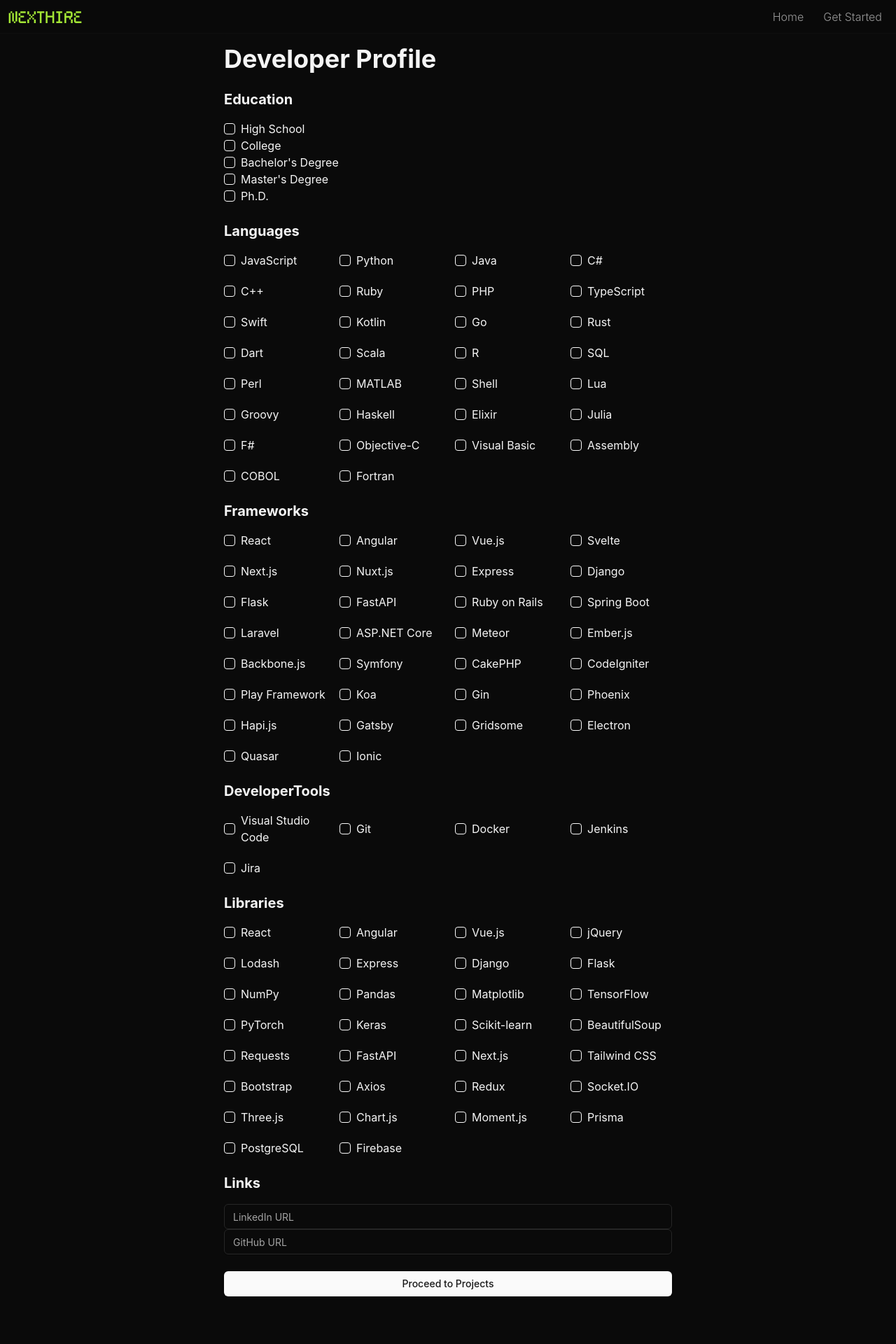
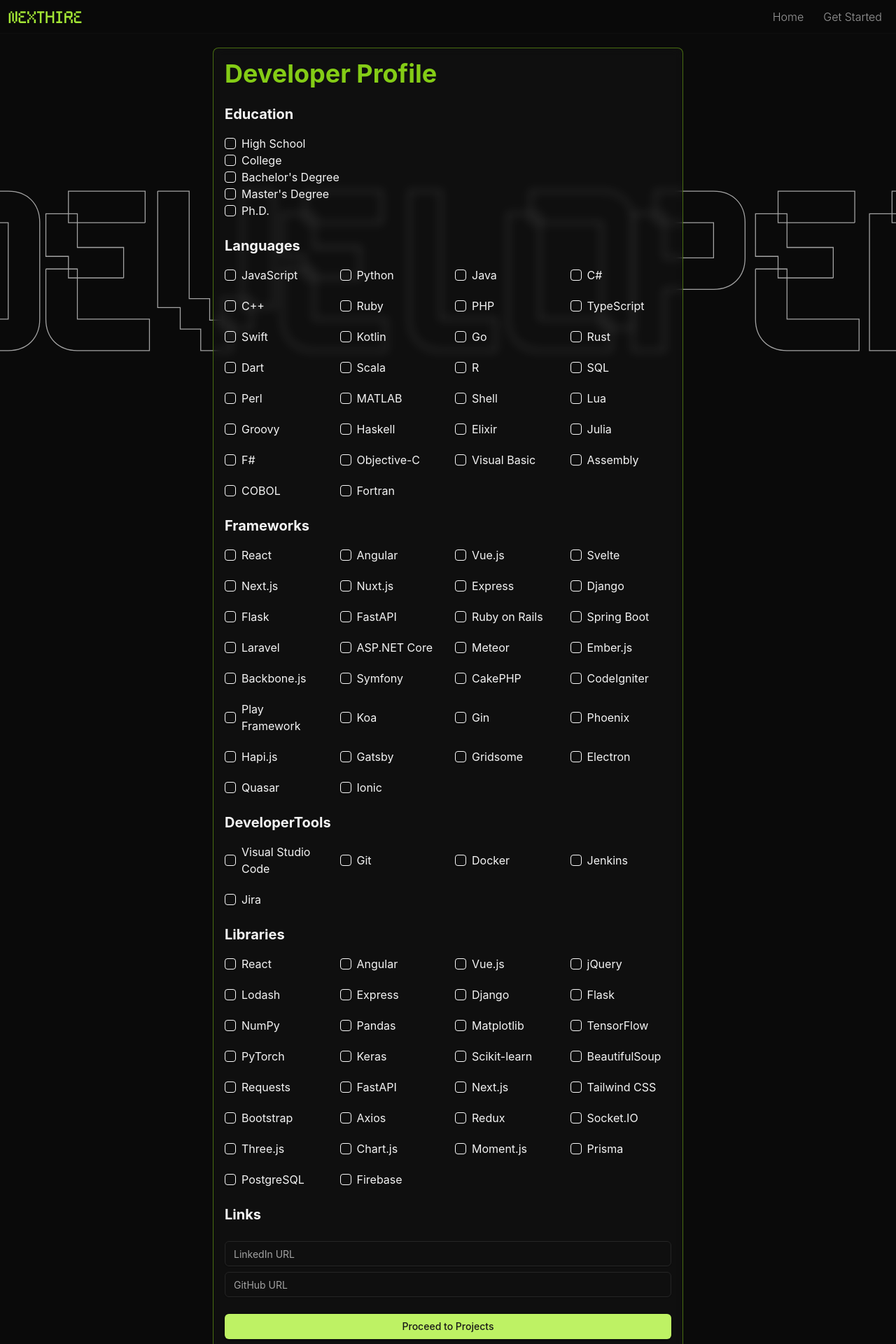
Before and after one commit to arkoroy05/NextHire, a React (Vite) app in the folder frontend/: page /form in a window 1280 px wide. Shown: the top 1920 px of the page at 70% size. Before the commit the page ends 1868 px from the top, so only its background shows below. Built offline with nearby package versions, Linux system fonts and the light colour scheme; a web font is replaced by a local one.

Commit message:
Changed Frontend

```diff
--- a/frontend/src/pages/Form.tsx
+++ b/frontend/src/pages/Form.tsx
@@ -5,6 +5,8 @@
 import { Checkbox } from "@/components/ui/checkbox";
 import { useNavigate } from "react-router-dom";
 import axios from "axios";
+import { TextHoverEffect } from "@/components/ui/text-hover-effect";
+
 
 type Education = {
   level: string;
@@ -185,8 +187,9 @@
   };
 
   return (
-    <div className="container mx-auto p-4 max-w-2xl">
-      <h1 className="text-4xl font-bold mb-6">Developer Profile</h1>
+    <div className="flex justify-center">
+      <div className="container mx-auto p-4 max-w-2xl border bg-neutral-900/40 backdrop-blur-[0.4rem] z-50 border-lime-500/50 rounded-lg m-5">
+        <h1 className="text-4xl font-bold mb-6 text-lime-500">Developer Profile</h1>
         <form onSubmit={handleSubmit} className="space-y-6">
           <div>
             <div className="text-xl font-bold mb-4">Education</div>
@@ -220,7 +223,6 @@
             ))}
             {errorMessages.education && <div className="text-red-500 text-sm">{errorMessages.education}</div>}
           </div>
-
           {["languages", "frameworks", "developerTools", "libraries"].map((field) => (
             <div key={field}>
               <div className="text-xl font-bold mb-4">
@@ -248,8 +250,7 @@
               {errorMessages[field] && <div className="text-red-500 text-sm">{errorMessages[field]}</div>}
             </div>
           ))}
-
-        <div>
+          <div className="flex flex-col gap-2">
             <div className="text-xl font-bold mb-4">Links</div>
             <Input
               placeholder="LinkedIn URL"
@@ -270,11 +271,14 @@
               <div className="text-red-500 text-sm">{errorMessages.githubUrl}</div>
             )}
           </div>
-
-        <Button type="submit" className="w-full">
+          <Button type="submit" className="w-full bg-lime-300">
             Proceed to Projects
           </Button>
         </form>
       </div>
+                          <div className="absolute bottom-0 left-0 z-10 h-full w-full origin-center opacity-70">
+                          <TextHoverEffect text="DEVELOPER" />
+                        </div>
+    </div>
   );
 }
--- a/frontend/src/pages/Projects.tsx
+++ b/frontend/src/pages/Projects.tsx
@@ -5,6 +5,7 @@
 import { Card, CardContent, CardHeader, CardTitle } from "@/components/ui/card";
 import { useNavigate } from 'react-router-dom';
 import axios from 'axios';
+import { TextHoverEffect } from '@/components/ui/text-hover-effect';
 
 interface Project {
   id: number;
@@ -84,36 +85,34 @@
   };
 
   return (
-    <div className="container mx-auto p-4">
+    <div className="flex justify-center">
+      <div className="absolute container mx-auto p-4 border bg-neutral-900/40 backdrop-blur-[0.4rem] z-50 border-lime-500/50 rounded-lg m-5">
         <header className="flex justify-between items-center mb-6">
-        <h1 className="text-2xl font-bold">Projects</h1>
+          <h1 className="text-4xl font-bold text-lime-500">Projects</h1>
           <Button
             type="submit"
             onClick={handleSubmit}
-          className="bg-amber-200"
+            className="bg-lime-300"
             disabled={isSubmitting}
           >
             {isSubmitting ? 'Submitting...' : 'Proceed to view templates'}
           </Button>
         </header>
-
         {error && (
           <div className="mb-4 p-3 text-red-500 bg-red-100 rounded-md">
             {error}
           </div>
         )}
-
         <Button
-        className='mb-10 bg-amber-200'
+          className='mb-10 bg-lime-300'
           onClick={addProject}
           disabled={isSubmitting}
         >
           <Plus className="mr-2 h-4 w-4" /> Add Project
         </Button>
-
         <div className="grid gap-6 md:grid-cols-2 lg:grid-cols-3">
           {projects.map(project => (
-          <Card key={project.id} className="w-full text-amber-200">
+            <Card key={project.id} className="w-full text-lime-500">
               <CardHeader className="flex flex-row items-center justify-between space-y-0 pb-2">
                 {editingId === project.id ? (
                   <Input
@@ -171,8 +170,8 @@
           <textarea
             value={project.description}
             onChange={(e) => updateProject(project.id, { description: e.target.value })}
-          placeholder="Explain what the project is about in short"
-          className="w-full border rounded-md p-2 bg-black"
+            placeholder="Explain the project"
+            className="w-full border rounded-md p-2 bg-neutral-950"
             rows={4}
             disabled={isSubmitting}
           />
@@ -182,9 +181,12 @@
       </div>
         </div>
       </CardContent>
-
             </Card>
           ))}
+        </div>
+      </div>
+                          <div className="absolute bottom-0 left-0 z-10 h-full w-full origin-center opacity-70">
+                          <TextHoverEffect text="PROJECTS" />
                         </div>
     </div>
   );
--- a/frontend/src/pages/UserPage.tsx
+++ b/frontend/src/pages/UserPage.tsx
@@ -3,6 +3,7 @@
 import { Input } from '@/components/ui/input';
 import { Label } from '@/components/ui/label';
 import { useNavigate } from 'react-router-dom';
+import { TextHoverEffect } from "@/components/ui/text-hover-effect";
 import axios from 'axios';
 
 const userInitialData = {
@@ -115,8 +116,9 @@
   };
 
   return (
-    <div className="container mx-auto p-4 max-w-md">
-      <h1 className="text-3xl font-bold mb-6">User Details</h1>
+    <div className="flex ih-full justify-center">
+      <div className="absolute container mx-auto p-4 max-w-md border bg-neutral-900/40 backdrop-blur-[0.4rem] z-50 border-lime-500/50 rounded-lg m-5">
+        <h1 className="text-4xl font-bold mb-6 text-lime-500">User Details</h1>
         <form onSubmit={handleSubmit} className="space-y-6">
           <div>
             <Label htmlFor="name">Name</Label>
@@ -128,7 +130,6 @@
             />
             {errors.name && <p className="text-red-500 text-sm">{errors.name}</p>}
           </div>
-
           <div>
             <Label htmlFor="phoneNumber">Phone Number</Label>
             <Input
@@ -139,7 +140,6 @@
             />
             {errors.phoneNumber && <p className="text-red-500 text-sm">{errors.phoneNumber}</p>}
           </div>
-
           <div>
             <Label htmlFor="email">Email</Label>
             <Input
@@ -150,7 +150,6 @@
             />
             {errors.email && <p className="text-red-500 text-sm">{errors.email}</p>}
           </div>
-
           <div>
             <Label htmlFor="experience">Experience (in years)</Label>
             <Input
@@ -161,13 +160,16 @@
             />
             {errors.experience && <p className="text-red-500 text-sm">{errors.experience}</p>}
           </div>
-
           {errors.submit && <p className="text-red-500 text-sm mt-2">{errors.submit}</p>}
-
-        <Button type="submit" className="w-full" disabled={isSubmitting}>
+          <Button type="submit" className="w-full bg-lime-300" disabled={isSubmitting}>
             {isSubmitting ? 'Submitting...' : 'Submit'}
           </Button>
         </form>
       </div>
+                    <div className="absolute bottom-0 left-0 z-10 h-full w-full origin-center opacity-70">
+                    <TextHoverEffect text="USER" />
+                  </div>
+
+    </div>
   );
 }
```
Lines whose indentation alone changed are shown as unchanged.
